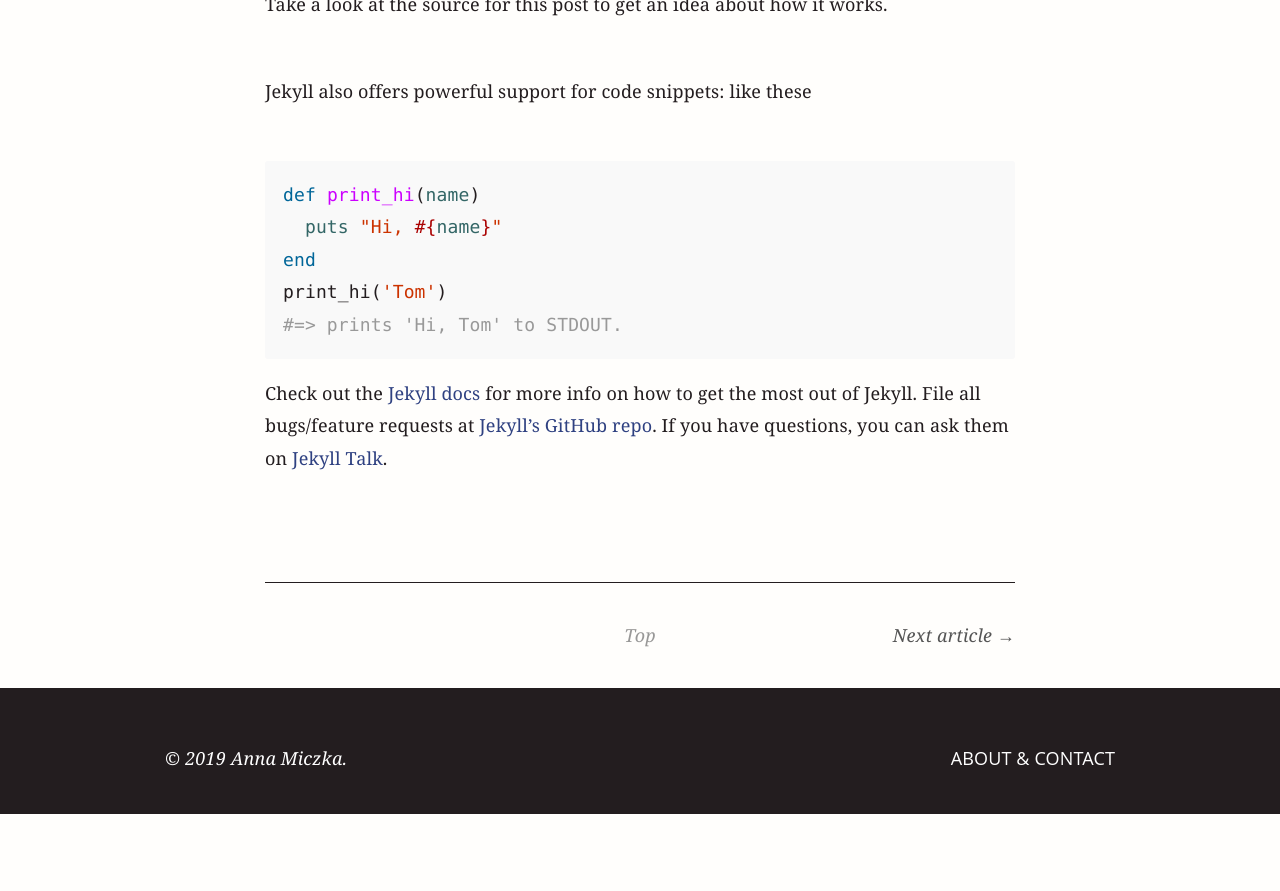
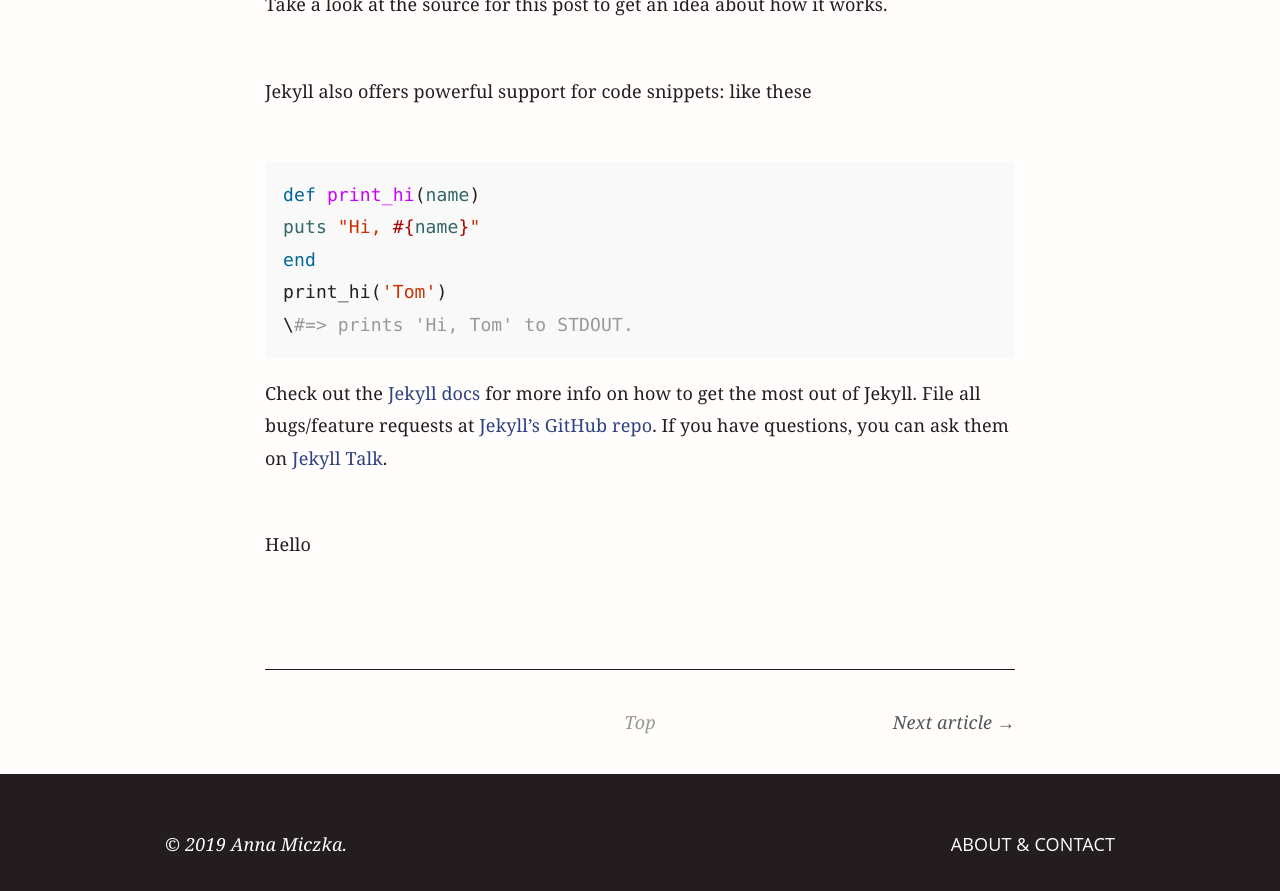
Before and after one commit to sunnyoaks/portfolio, a Jekyll site: the page built from _posts/2017-03-10-welcome-to-jekyll.md, in a window 1280 px wide and 900 px high, scrolled down 678 px. Shown: the top 891 px of the window. Built offline with Jekyll 4.4.1, drawn with Linux system fonts in a browser that asks for light colours; before the commit the page ends 1492 px from its top, so only the background shows below that.

Commit message:
Update from Forestry.io - Updated 2017-03-10-welcome-to-jekyll.md

```diff
--- a/_posts/2017-03-10-welcome-to-jekyll.md
+++ b/_posts/2017-03-10-welcome-to-jekyll.md
@@ -1,9 +1,9 @@
 ---
 layout: post
-title:  "Welcome to Jekyll!"
-author: "Jekyll"
+title: Welcome to Jekyll!
+author: Jekyll
+
 ---
-
 You’ll find this post in your `_posts` directory. Go ahead and edit it and re-build the site to see your changes. You can rebuild the site in many different ways, but the most common way is to run `jekyll serve`, which launches a web server and auto-regenerates your site when a file is updated.
 
 To add new posts, simply add a file in the `_posts` directory that follows the convention `YYYY-MM-DD-name-of-post.ext` and includes the necessary front matter. Take a look at the source for this post to get an idea about how it works.
@@ -12,14 +12,12 @@
 
 {% highlight ruby %}
 def print_hi(name)
-  puts "Hi, #{name}"
+puts "Hi, #{name}"
 end
 print_hi('Tom')
-#=> prints 'Hi, Tom' to STDOUT.
+\#=> prints 'Hi, Tom' to STDOUT.
 {% endhighlight %}
 
-Check out the [Jekyll docs][jekyll-docs] for more info on how to get the most out of Jekyll. File all bugs/feature requests at [Jekyll’s GitHub repo][jekyll-gh]. If you have questions, you can ask them on [Jekyll Talk][jekyll-talk].
+Check out the [Jekyll docs](https://jekyllrb.com/docs/home) for more info on how to get the most out of Jekyll. File all bugs/feature requests at [Jekyll’s GitHub repo](https://github.com/jekyll/jekyll). If you have questions, you can ask them on [Jekyll Talk](https://talk.jekyllrb.com/).
 
-[jekyll-docs]: https://jekyllrb.com/docs/home
-[jekyll-gh]:   https://github.com/jekyll/jekyll
-[jekyll-talk]: https://talk.jekyllrb.com/
+Hello
```
